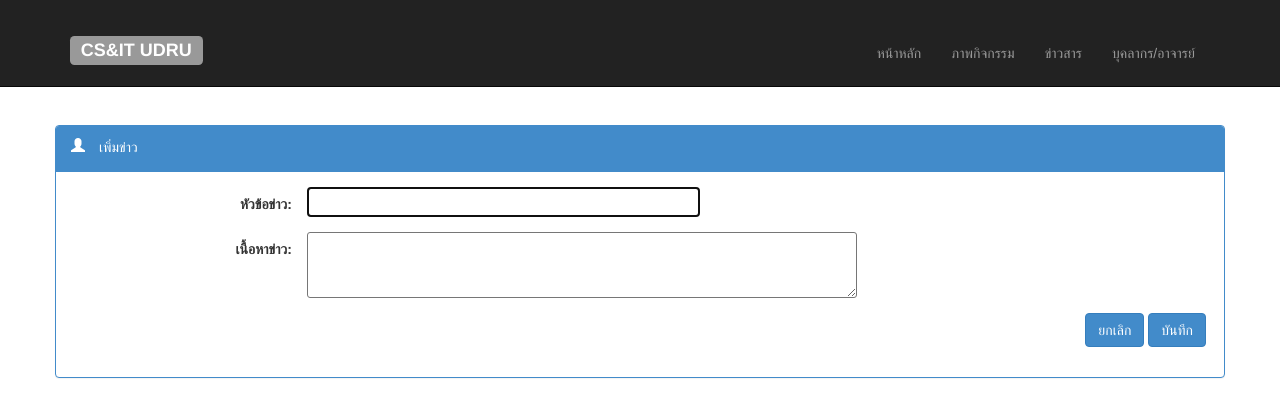
After one commit to mynameistecs51/cs_udru, a CodeIgniter app: page /cs_udru/index.php/ctl_main/add_news in a window 1280 px wide. The commit adds this page. Shown: the top 417 px of the page. Run offline with CodeIgniter, Linux system fonts and the light colour scheme.

Commit message:
chiwat update 1-4-57 17.21

```diff
--- a/application/controllers/ctl_main.php
+++ b/application/controllers/ctl_main.php
@@ -9,7 +9,11 @@ class Ctl_main extends CI_Controller {
  	//index page
 	public function index(){
 		$data['title'] = "cs_udru";
-		$data['teacher'] = $this->model_main->get_teacher();
+		//$data['teacher'] = $this->model_main->get_teacher();
+		$data =array(
+			'teacher' => $this->model_main->get_teacher(),
+			'teacher_news' => $this->model_main->get_news(),
+		);
 
 		$this->load->view("cs_udru",$data);
 	}
@@ -44,8 +48,16 @@ class Ctl_main extends CI_Controller {
 		// end upload file
 	}
 
-	public function redirect(){
-		redirect('www.google.com');
+	//add news
+	public function add_news(){
+		$data['title'] = "เพิ่มข่าว";
+		$this->load->view('admin/add_news',$data);
+	}
+
+	//add news db
+	public function add_news_db(){
+		$this->model_main->create_news();
+		redirect('ctl_main/index');
 	}
 }
 ?>
--- a/application/models/model_main.php
+++ b/application/models/model_main.php
@@ -57,5 +57,24 @@ class Model_main extends CI_model {
 		$query = $this->db->get('teacher');
 		return $query->result();
 	}
+
+	//////add news db
+	public function create_news(){
+		$news = array(
+			'news_id' => " ",
+			'news_head' => $this->input->post('input_headNews'),
+			'news_container' => $this->input->post('input_contain_news'),
+			'news_datePost' => 'NOW()',
+			'news_peoplePost' => "chaiwat",
+		);
+		$query =  $this->db->insert('teacher_news',$news);
+		return true;
+	}
+
+	//get news
+	public function get_news(){
+		$query = $this->db->get('teacher_news');
+		return $query->result();
+	}
 }
 ?>
--- /dev/null
+++ b/application/views/admin/add_news.php
@@ -0,0 +1,29 @@
+<?php $this->load->view('head');?>
+<div class="row">
+	<div class="panel panel-primary">
+		<div class="panel-heading" ><p class="glyphicon glyphicon-user">  เพิ่มข่าว</p></div>
+		<div class="panel-body">
+
+			<?php echo form_open_multipart('ctl_main/add_news_db',' class="form-horizontal" role="form" ');?>
+			<div class="form-group">
+				<div class="col-sm-10">
+					<label for="input_head_news" class="col-sm-3 control-label">หัวข้อข่าว:</label>
+					<input type="text" class="input-sm col-sm-5" id="input_headNews" name="input_headNews"  autofocus >
+				</div>
+				</div>
+				<div class="form-group">
+				<div class="col-sm-10">
+					<label for="input_contain_news" class="col-sm-3 control-label">เนื้อหาข่าว:</label>
+					<textarea class="input-sm col-sm-7 " rows="3" name="input_contain_news"  ></textarea>
+				</div>
+			</div>
+			<div class="form-group"  style="float:right; padding-right:18px;">
+				<input type="reset" class="btn btn-primary" value="ยกเลิก">
+				<input type="submit" class="btn btn-primary" value="บันทึก">
+			</div>
+			<?php echo form_close();?>
+
+		</div>
+	</div>
+</div>
+<?php $this->load->view('footer');?>
--- a/application/views/head.php
+++ b/application/views/head.php
@@ -29,7 +29,7 @@
 				<ul class="nav navbar-nav navbar-right">
 					<li ><?php echo anchor('ctl_main/index','หน้าหลัก');?></li>
 					<li><?php echo anchor('#',"ภาพกิจกรรม");?></li>
-					<li><?php echo anchor('#','ข่าวสาร');?></li>
+					<li><?php echo anchor('ctl_main/add_news','ข่าวสาร');?></li>
 					<li><?php echo anchor('ctl_main/page_teacher','บุคลากร/อาจารย์');?></li>
 				</ul>
 			</div><!-- /.navbar-collapse -->
```
Also changed, not shown: application/views/cs_udru.php (+15 -9 lines), image/pict_teacher/2014-04-016152.jpg (added).
